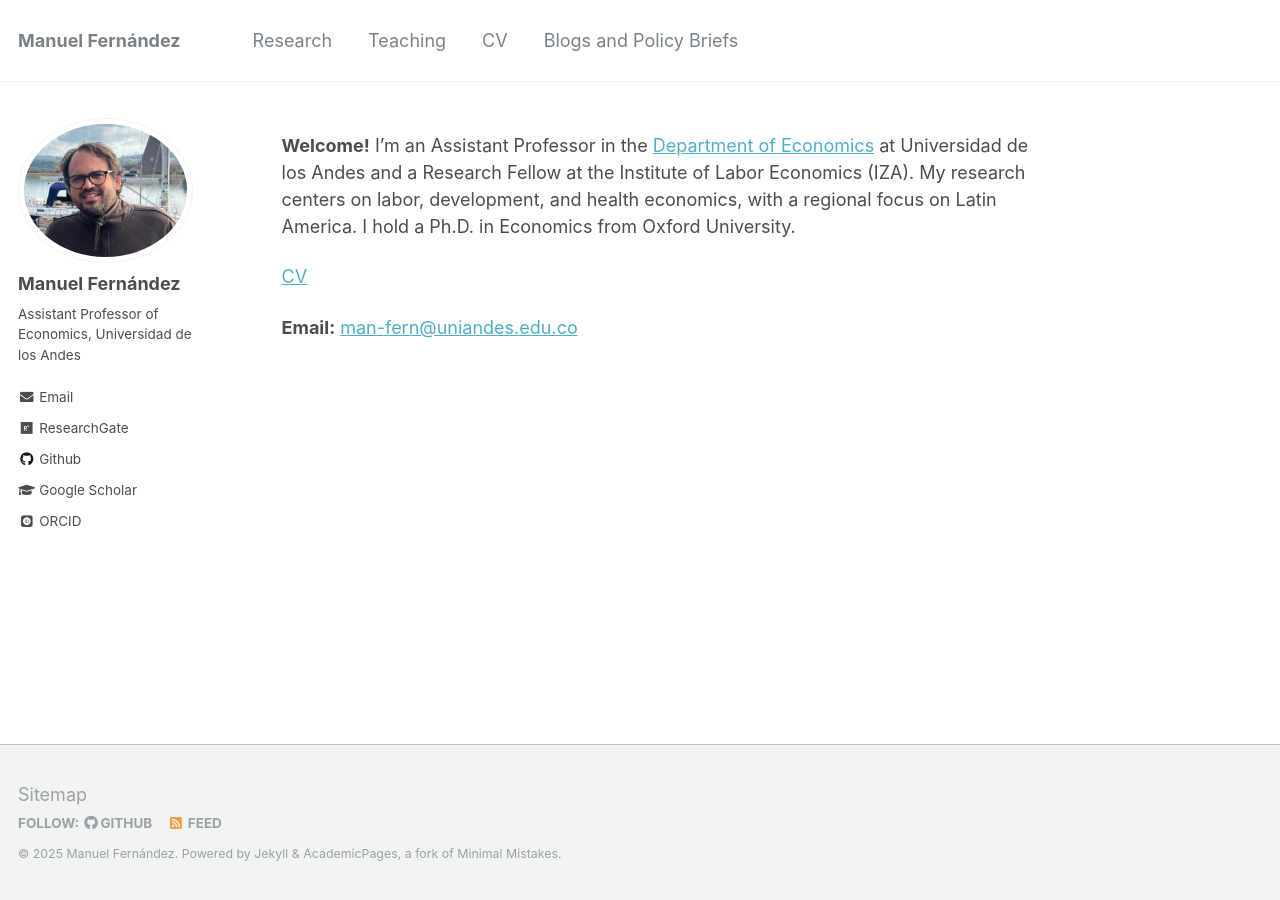
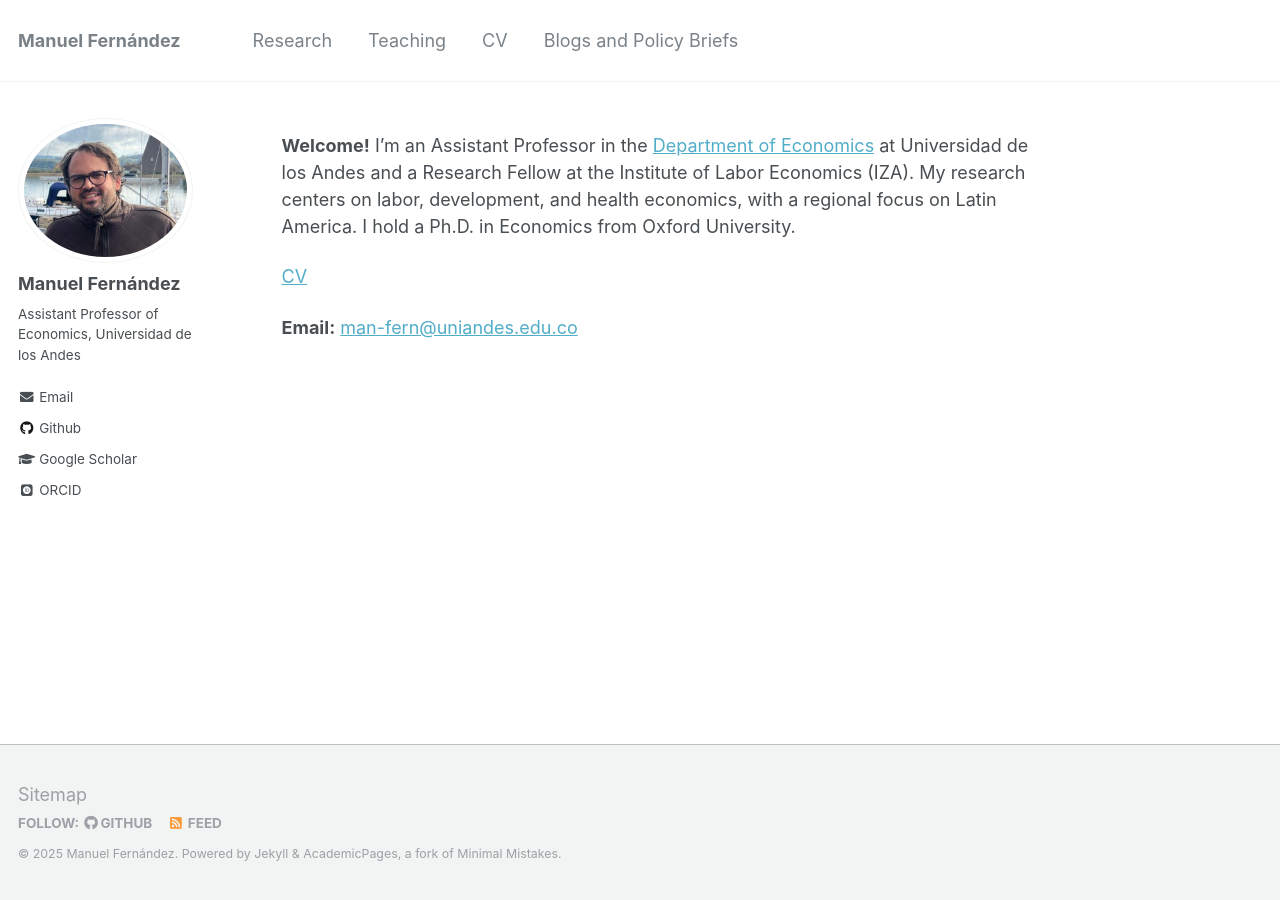
Before and after one commit to man-fern/man-fern.github.io, a Jekyll site: the page built from _pages/about.md, in a window 1280 px wide. Built offline with Jekyll 4.4.1, drawn with Linux system fonts in a browser that asks for light colours; some web fonts are replaced.

Commit message:
Comment ResearchGate

```diff
--- a/_config.yml
+++ b/_config.yml
@@ -86,7 +86,7 @@ author:
   pubmed           :
   googlescholar    : "https://scholar.google.co.uk/citations?user=K42G0lIAAAAJ&hl=en"
   email            : "man-fern@uniandes.edu.com"
-  researchgate     : "https://www.researchgate.net/profile/Manuel-Fernandez-Sierra"
+  researchgate     : #"https://www.researchgate.net/profile/Manuel-Fernandez-Sierra"
   uri              :
   bitbucket        :
   codepen          :
```
